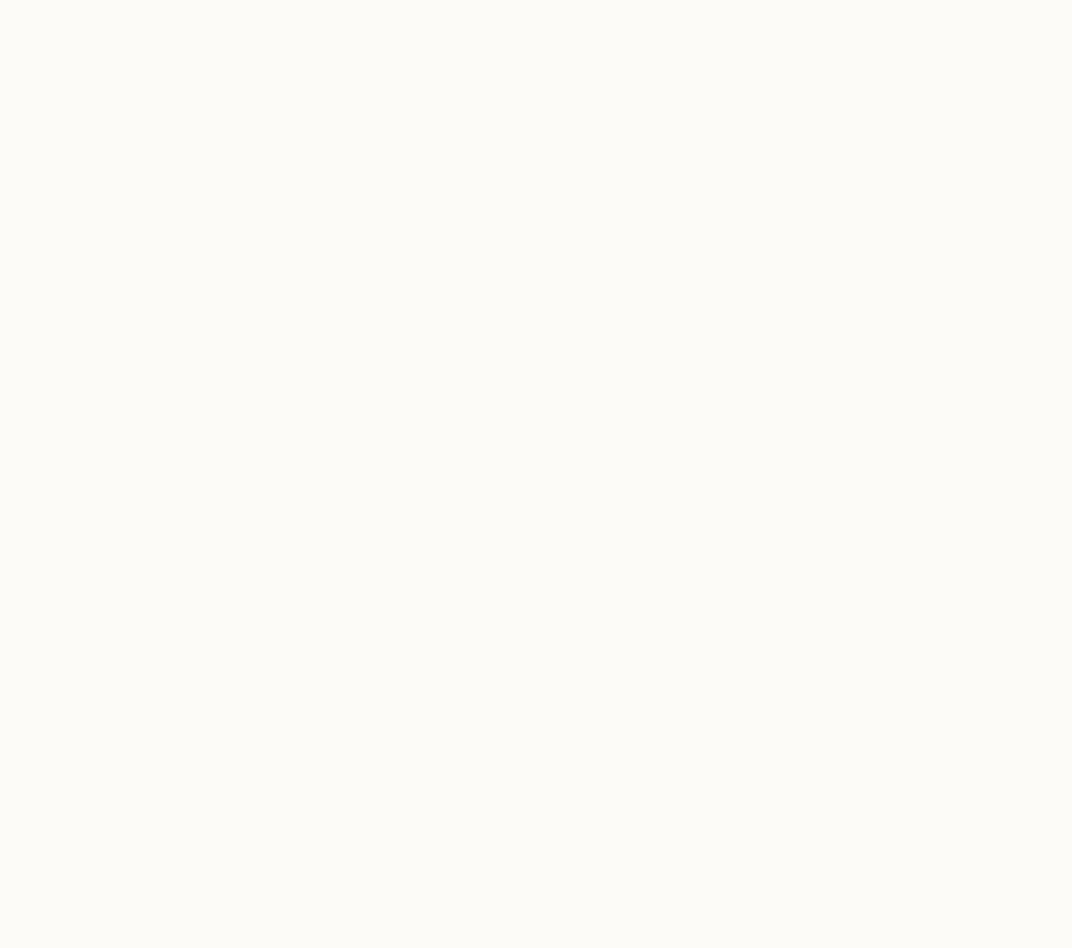
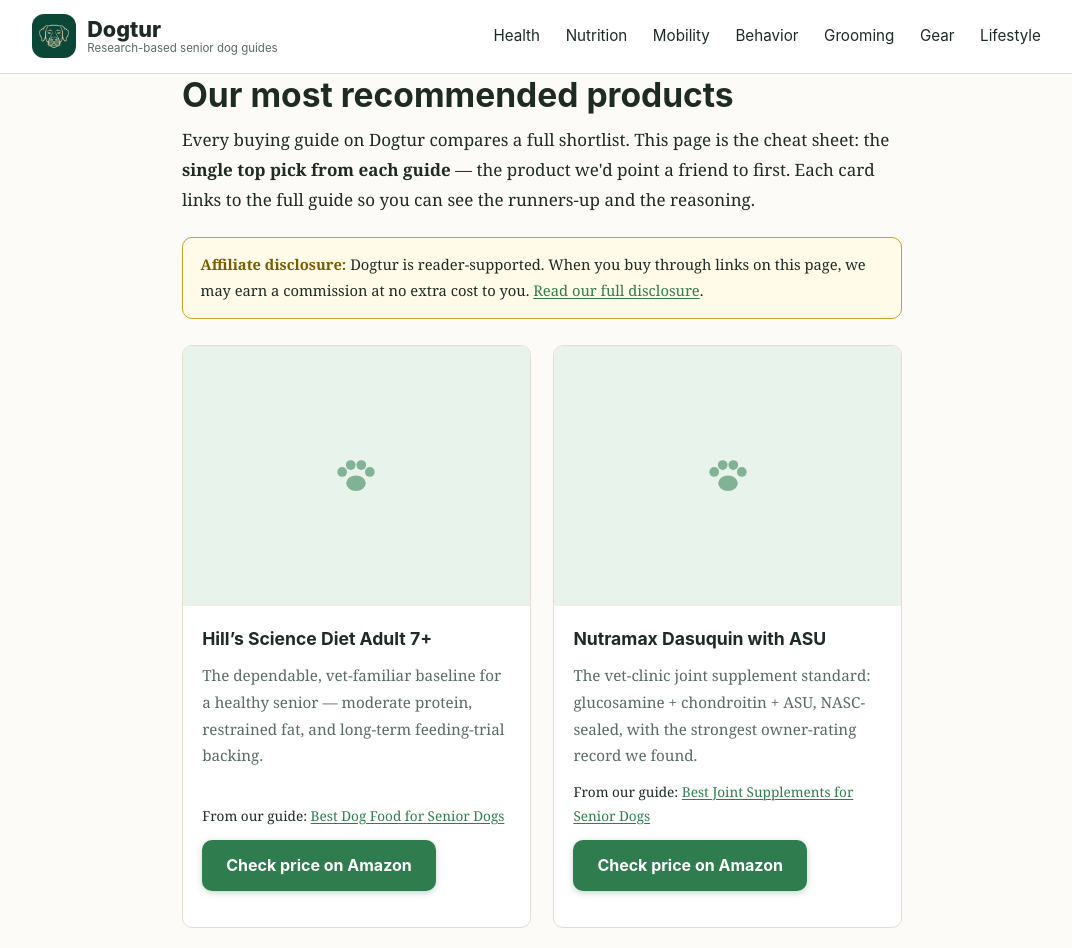
Before and after one commit to muddaseraltaf/dogtur, an Astro site: page /recommended-products in a window 1280 px wide. Before the commit this address had no page. Shown: the top 948 px of the page, without its empty margins (98-1170 px from the left). Before the commit the page ends 800 px from the top, so only its background shows below. Built offline with nearby package versions, Linux system fonts and the light colour scheme; Astro itself is replaced by a stand-in of ours.

Commit message:
Add /recommended-products/ short-list page + end-of-guide CTA
- New page listing the single top pick from each of the 14 buying guides
  as product cards (name, why, guide link, affiliate CTA, ItemList schema)
- ProductCard component with image slots; images must be Amazon-sanctioned
  (SiteStripe / PA-API hotlinks) — placeholder paw art until supplied
- RecommendedCTA box ('Want the short list?') wired into all review/
  comparison guides via ReviewLayout
- Footer nav + llms.txt link the new page

```diff
--- a/public/llms.txt
+++ b/public/llms.txt
@@ -47,5 +47,6 @@ Dogtur covers the senior dog's full life: health and vet care, nutrition and fee
 - [Methodology](https://dogtur.com/methodology/): Exactly what goes into a Dogtur review today and our testing roadmap.
 - [Editorial Policy](https://dogtur.com/editorial-policy/): How we research, fact-check, and stay independent.
 - [Affiliate Disclosure](https://dogtur.com/affiliate-disclosure/): How Dogtur earns from affiliate links (Amazon Associates).
+- [Our Most Recommended Products](https://dogtur.com/recommended-products/): The single top pick from each buying guide — the short list.
 - [Contact](https://dogtur.com/contact/): Reach the Dogtur team.
 - [Privacy Policy](https://dogtur.com/privacy-policy/): No first-party analytics; Cloudflare processes standard anonymized web logs.
--- /dev/null
+++ b/src/components/ProductCard.astro
@@ -0,0 +1,53 @@
+---
+// ProductCard: a recommended-product card with an image slot.
+// Images must be Amazon-sanctioned (SiteStripe / Product Advertising API
+// hotlinks) — never self-hosted Amazon product photos. When image is null,
+// a brand placeholder renders instead.
+import type { RecommendedProduct } from '../data/recommended';
+
+interface Props {
+  product: RecommendedProduct;
+  showGuide?: boolean;
+}
+
+const { product: p, showGuide = true } = Astro.props;
+const rel = p.plain ? 'nofollow noopener' : 'nofollow sponsored noopener';
+const label = p.plain ? 'View on Amazon' : 'Check price on Amazon';
+---
+<article class="product-card">
+  <a
+    class="product-card-img"
+    href={p.url}
+    target="_blank"
+    rel={rel}
+    aria-label={`${p.name} on Amazon`}
+  >
+    {p.image ? (
+      <img src={p.image} alt={p.name} loading="lazy" width="400" height="300" />
+    ) : (
+      <span class="product-card-ph" aria-hidden="true">
+        <svg viewBox="0 0 64 64" width="52" height="52" fill="currentColor">
+          <ellipse cx="32" cy="41" rx="12" ry="9.5" />
+          <circle cx="15" cy="27" r="6" />
+          <circle cx="25.5" cy="18.5" r="6" />
+          <circle cx="38.5" cy="18.5" r="6" />
+          <circle cx="49" cy="27" r="6" />
+        </svg>
+      </span>
+    )}
+  </a>
+  <div class="product-card-body">
+    <h3>{p.name}</h3>
+    <p class="product-card-why">{p.why}</p>
+    {showGuide && (
+      <p class="product-card-guide">
+        From our guide: <a href={p.guideHref}>{p.guideTitle}</a>
+      </p>
+    )}
+    <p>
+      <a class={p.plain ? 'affiliate-btn plain' : 'affiliate-btn'} href={p.url} target="_blank" rel={rel}>
+        {label}
+      </a>
+    </p>
+  </div>
+</article>
--- /dev/null
+++ b/src/data/recommended.ts
@@ -0,0 +1,143 @@
+// Dogtur's most recommended products: the top pick from each buying guide.
+// Images must come from Amazon's sanctioned sources only (SiteStripe image
+// links or the Product Advertising API) — never download/re-host Amazon
+// product photos. Until an image URL is supplied, cards render a placeholder.
+export interface RecommendedProduct {
+  name: string;
+  why: string;
+  url: string;
+  /** plain Amazon link (no tracking tag) vs SiteStripe affiliate link */
+  plain: boolean;
+  guideHref: string;
+  guideTitle: string;
+  image: string | null;
+}
+
+export const RECOMMENDED: RecommendedProduct[] = [
+  {
+    name: 'Hill\u2019s Science Diet Adult 7+',
+    why: 'The dependable, vet-familiar baseline for a healthy senior \u2014 moderate protein, restrained fat, and long-term feeding-trial backing.',
+    url: 'https://amzn.to/4yZUm4W',
+    plain: false,
+    guideHref: '/senior-dog-nutrition/best-dog-food-senior-dogs/',
+    guideTitle: 'Best Dog Food for Senior Dogs',
+    image: null,
+  },
+  {
+    name: 'Nutramax Dasuquin with ASU',
+    why: 'The vet-clinic joint supplement standard: glucosamine + chondroitin + ASU, NASC-sealed, with the strongest owner-rating record we found.',
+    url: 'https://amzn.to/4hnVKs5',
+    plain: false,
+    guideHref: '/senior-dog-mobility/best-joint-supplements-senior-dogs/',
+    guideTitle: 'Best Joint Supplements for Senior Dogs',
+    image: null,
+  },
+  {
+    name: 'Big Barker Orthopedic Dog Bed',
+    why: '7 inches of layered, CertiPUR-US foam built for large and giant seniors \u2014 the only pick here with a published pilot study behind it.',
+    url: 'https://amzn.to/4hz38jj',
+    plain: false,
+    guideHref: '/senior-dog-gear/best-orthopedic-dog-beds-senior-dogs/',
+    guideTitle: 'Best Orthopedic Dog Beds for Senior Dogs',
+    image: null,
+  },
+  {
+    name: 'Gen7Pets Natural-Step Ramp (72")',
+    why: 'The longest mainstream car ramp, which means the gentlest slope \u2014 the single most important comfort factor for arthritic dogs.',
+    url: 'https://amzn.to/4z8cSbk',
+    plain: false,
+    guideHref: '/senior-dog-gear/best-dog-ramps-senior-dogs/',
+    guideTitle: 'Best Dog Ramps for Senior Dogs',
+    image: null,
+  },
+  {
+    name: 'Hill\u2019s Science Diet Adult Sensitive Stomach & Skin',
+    why: 'Digestibility-first with prebiotic fiber \u2014 the vet-recommended line behind the strongest owner-reported stool improvements we found.',
+    url: 'https://www.amazon.com/dp/B003MW7790',
+    plain: true,
+    guideHref: '/senior-dog-nutrition/best-dog-food-for-less-poop/',
+    guideTitle: 'Best Dog Food for Less Poop',
+    image: null,
+  },
+  {
+    name: 'Hill\u2019s Science Diet Adult Sensitive Stomach & Skin',
+    why: 'A vet-recommended digestibility line with prebiotic fiber \u2014 our first suggestion for gassy, sensitive-stomach seniors.',
+    url: 'https://www.amazon.com/dp/B003MW7790',
+    plain: true,
+    guideHref: '/senior-dog-nutrition/best-dog-food-for-boston-terrier/',
+    guideTitle: 'Best Dog Food for Boston Terriers',
+    image: null,
+  },
+  {
+    name: 'Royal Canin Yorkshire Terrier Adult',
+    why: 'Kibble shaped for the Yorkie muzzle with coat-supporting nutrients \u2014 the breed-specific reference point done right.',
+    url: 'https://amzn.to/4jwnsEm',
+    plain: false,
+    guideHref: '/senior-dog-nutrition/best-dog-food-for-yorkies/',
+    guideTitle: 'Best Dog Food for Yorkies',
+    image: null,
+  },
+  {
+    name: 'VICTOR Hi-Pro Plus (30/20)',
+    why: '30% protein / 20% fat for active, hard-keeper breeds \u2014 judge it on the panel, not the \u201cbully-specific\u201d marketing.',
+    url: 'https://amzn.to/4hZn0fN',
+    plain: false,
+    guideHref: '/senior-dog-nutrition/best-dog-foods-for-american-bully/',
+    guideTitle: 'Best Dog Foods for American Bullies',
+    image: null,
+  },
+  {
+    name: 'Hill\u2019s Science Diet Adult Perfect Weight',
+    why: 'High-protein, higher-fiber weight management \u2014 the profile that matters most for hypothyroid dogs fighting weight gain.',
+    url: 'https://amzn.to/4rGieYE',
+    plain: false,
+    guideHref: '/senior-dog-nutrition/best-dog-foods-for-hypothyroidism/',
+    guideTitle: 'Best Dog Foods for Hypothyroidism',
+    image: null,
+  },
+  {
+    name: 'Hill\u2019s Prescription Diet w/d Multi-Benefit',
+    why: 'A veterinary high-fiber diet (~22% fiber dry-matter) for dogs whose gut issues need more than an over-the-counter formula.',
+    url: 'https://amzn.to/4rEcWgm',
+    plain: false,
+    guideHref: '/senior-dog-nutrition/best-high-fiber-dog-food/',
+    guideTitle: 'Best High-Fiber Dog Food',
+    image: null,
+  },
+  {
+    name: 'Natural Balance L.I.D. Limited Ingredient',
+    why: 'Single-animal-protein recipes for elimination-diet investigations \u2014 the honest starting point when allergies are suspected.',
+    url: 'https://amzn.to/3TssQhn',
+    plain: false,
+    guideHref: '/senior-dog-nutrition/best-dog-food-for-allergies-and-yeast-infection/',
+    guideTitle: 'Best Dog Food for Allergies & Yeast',
+    image: null,
+  },
+  {
+    name: 'Big Barker 7" Orthopedic (Large)',
+    why: 'Dense layered foam that passes the press test for a 70-lb senior \u2014 buy for the joints your Golden will have at twelve.',
+    url: 'https://amzn.to/4hz38jj',
+    plain: false,
+    guideHref: '/senior-dog-gear/best-dog-beds-for-golden-retrievers/',
+    guideTitle: 'Best Dog Beds for Golden Retrievers',
+    image: null,
+  },
+  {
+    name: 'Tuff Pupper Classic Heavy Duty Collar',
+    why: 'A 3mm ballistic-polymer weave that shrugs off water and stink \u2014 the strong-dog waterproof pick.',
+    url: 'https://www.amazon.com/dp/B0863X178G',
+    plain: true,
+    guideHref: '/senior-dog-gear/best-waterproof-dog-collars/',
+    guideTitle: 'Best Waterproof Dog Collars',
+    image: null,
+  },
+  {
+    name: 'simplehuman 50L Semi-Round (Slide Lock)',
+    why: 'A locking-lid stainless can that actually defeats a determined senior scavenger \u2014 the slide lock is the whole game.',
+    url: 'https://amzn.to/4AJkkv7',
+    plain: false,
+    guideHref: '/senior-dog-gear/dog-proof-trash-cans/',
+    guideTitle: 'Dog-Proof Trash Cans',
+    image: null,
+  },
+];
--- a/src/layouts/BaseLayout.astro
+++ b/src/layouts/BaseLayout.astro
@@ -93,6 +93,7 @@ const pageUrl = canonical ?? `${SITE}${Astro.url.pathname}`;
         <a href="/methodology/">Methodology</a>
         <a href="/editorial-policy/">Editorial policy</a>
         <a href="/affiliate-disclosure/">Affiliate disclosure</a>
+        <a href="/recommended-products/">Recommended products</a>
         <a href="/contact/">Contact</a>
         <a href="/privacy-policy/">Privacy</a>
       </nav>
--- a/src/layouts/ReviewLayout.astro
+++ b/src/layouts/ReviewLayout.astro
@@ -6,6 +6,7 @@ import BaseLayout from './BaseLayout.astro';
 import Breadcrumbs from '../components/Breadcrumbs.astro';
 import HeroImage from '../components/HeroImage.astro';
 import DisclosureBox from '../components/DisclosureBox.astro';
+import RecommendedCTA from '../components/RecommendedCTA.astro';
 import { render, type CollectionEntry } from 'astro:content';
 
 interface Props {
@@ -86,6 +87,8 @@ const crumbLd = {
       <DisclosureBox />
 
       <Content />
+
+      <RecommendedCTA />
     </article>
 
     {siblings.filter((s) => s.data.status === 'published').length > 0 && (
--- /dev/null
+++ b/src/pages/recommended-products.astro
@@ -0,0 +1,54 @@
+---
+// /recommended-products/ — Dogtur's short list: the single top pick from
+// each buying guide. Research-based, not hands-on tested (yet).
+import BaseLayout from '../layouts/BaseLayout.astro';
+import ProductCard from '../components/ProductCard.astro';
+import { RECOMMENDED } from '../data/recommended';
+
+const SITE = 'https://dogtur.com';
+
+const itemListLd = {
+  '@context': 'https://schema.org',
+  '@type': 'ItemList',
+  name: 'Our most recommended products for senior dogs',
+  description:
+    'The single top pick from each Dogtur buying guide — research-based recommendations for parents of aging dogs.',
+  itemListElement: RECOMMENDED.map((p, i) => ({
+    '@type': 'ListItem',
+    position: i + 1,
+    name: p.name,
+    url: p.url,
+  })),
+};
+---
+<BaseLayout
+  title="Our Most Recommended Products for Senior Dogs | Dogtur"
+  description="The short list: the single top pick from each Dogtur buying guide — food, beds, ramps, supplements, and gear for aging dogs."
+  canonical={`${SITE}/recommended-products/`}
+  jsonLd={[itemListLd]}
+>
+  <div class="wrap">
+    <h1>Our most recommended products</h1>
+    <p class="lede">
+      Every buying guide on Dogtur compares a full shortlist. This page is the
+      cheat sheet: the <strong>single top pick from each guide</strong> — the
+      product we'd point a friend to first. Each card links to the full guide
+      so you can see the runners-up and the reasoning.
+    </p>
+    <aside class="disclosure-box" role="note" aria-label="Affiliate disclosure">
+      <strong>Affiliate disclosure:</strong> Dogtur is reader-supported. When you
+      buy through links on this page, we may earn a commission at no extra cost
+      to you. <a href="/affiliate-disclosure/">Read our full disclosure</a>.
+    </aside>
+    <div class="product-grid">
+      {RECOMMENDED.map((p) => <ProductCard product={p} />)}
+    </div>
+    <p class="sans" style="margin-top: 2rem;">
+      <em>
+        An honest note: these picks come from label analysis, specification
+        comparisons, and verified owner reviews — not hands-on testing yet.
+        That's on our roadmap; see <a href="/methodology/">how we research</a>.
+      </em>
+    </p>
+  </div>
+</BaseLayout>
--- a/src/styles/global.css
+++ b/src/styles/global.css
@@ -121,6 +121,26 @@ code { background: #f1ede4; padding: .1em .35em; border-radius: 4px; font-size:
 .affiliate-btn.plain { background: #fff; color: var(--ink) !important; border: 2px solid var(--accent); box-shadow: none; }
 .affiliate-btn.plain:hover { background: var(--accent-soft); color: var(--ink) !important; }
 
+/* Recommended products: cards, grid, and the end-of-article CTA. */
+.product-grid { display: grid; grid-template-columns: repeat(auto-fill, minmax(300px, 1fr)); gap: 1.4rem; margin: 1.6rem 0; }
+.product-card { border: 1px solid var(--line); border-radius: var(--radius); overflow: hidden; background: #fff; display: flex; flex-direction: column; }
+.product-card-img { display: block; aspect-ratio: 4 / 3; background: var(--accent-soft); }
+.product-card-img img { width: 100%; height: 100%; object-fit: contain; border-radius: 0; background: #fff; }
+.product-card-ph { display: flex; align-items: center; justify-content: center; width: 100%; height: 100%; color: var(--accent); opacity: .55; }
+.product-card-body { padding: 1.1rem 1.2rem 1.2rem; display: flex; flex-direction: column; flex: 1; }
+.product-card-body h3 { margin: 0 0 .5rem; font-size: 1.1rem; }
+.product-card-why { font-size: .95rem; color: var(--muted); margin: 0 0 .7rem; flex: 1; }
+.product-card-guide { font-size: .85rem; margin: 0 0 .8rem; }
+.product-card-body .affiliate-btn { margin: 0; }
+
+.recommended-cta { border: 2px solid var(--accent); background: var(--accent-soft); border-radius: var(--radius);
+  padding: 1.2rem 1.4rem; margin: 2.2rem 0; display: flex; flex-wrap: wrap; gap: 1rem; align-items: center; justify-content: space-between; }
+.recommended-cta strong { font-size: 1.15rem; display: block; margin-bottom: .3rem; }
+.recommended-cta p { margin: 0; font-size: .95rem; max-width: 34rem; }
+.cta-link { display: inline-block; padding: .7rem 1.4rem; background: var(--accent); color: #fff !important;
+  font-weight: 700; border-radius: var(--radius); text-decoration: none; white-space: nowrap; }
+.cta-link:hover { background: #256a41; color: #fff !important; }
+
 .hero-figure { margin: 1.2rem 0 1.8rem; }
 .hero-figure img { width: 100%; aspect-ratio: 16 / 9; object-fit: cover;
   border-radius: var(--radius); display: block; }
```
Also changed, not shown: src/components/RecommendedCTA.astro (added, +15 -0 lines).
